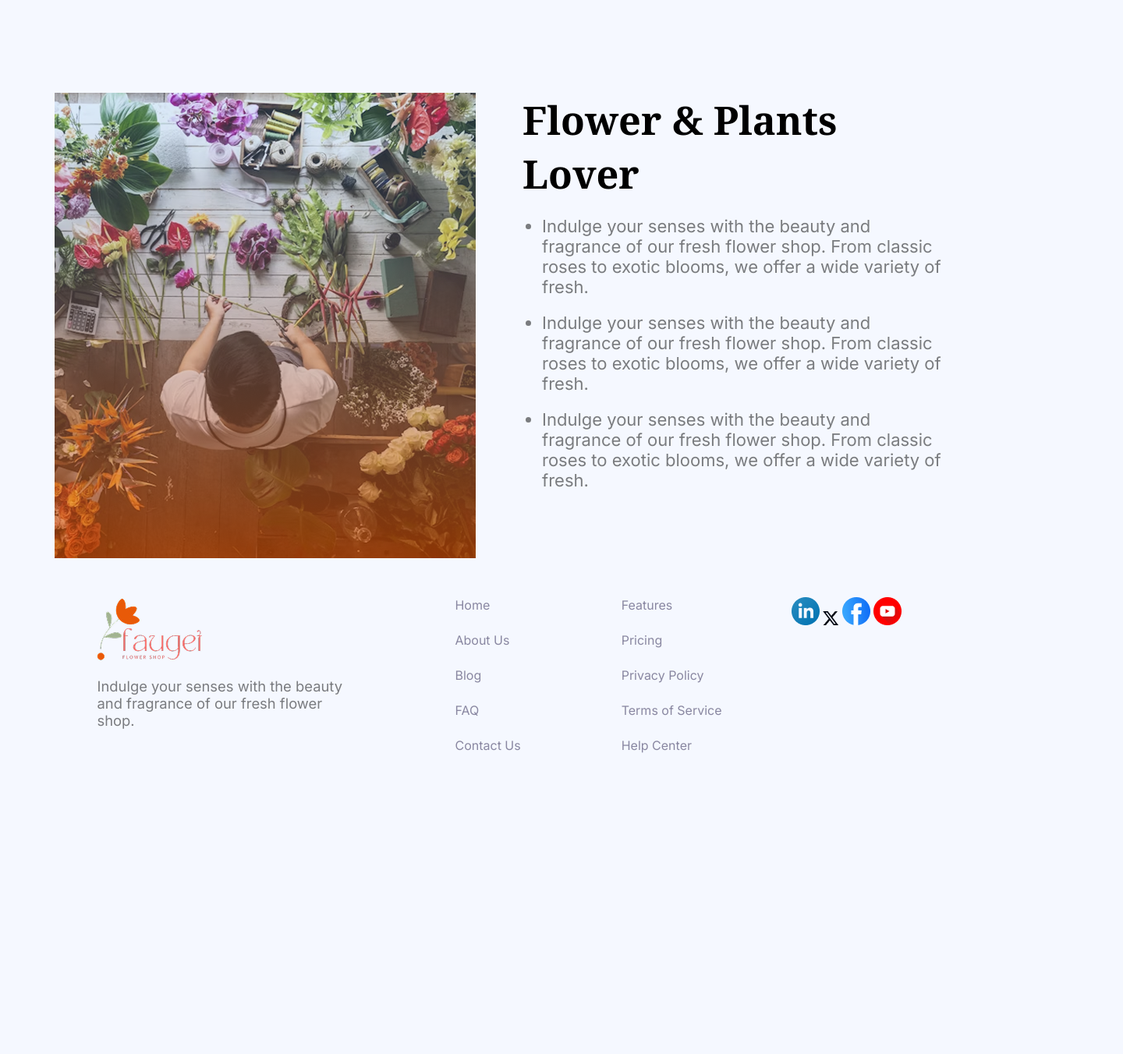
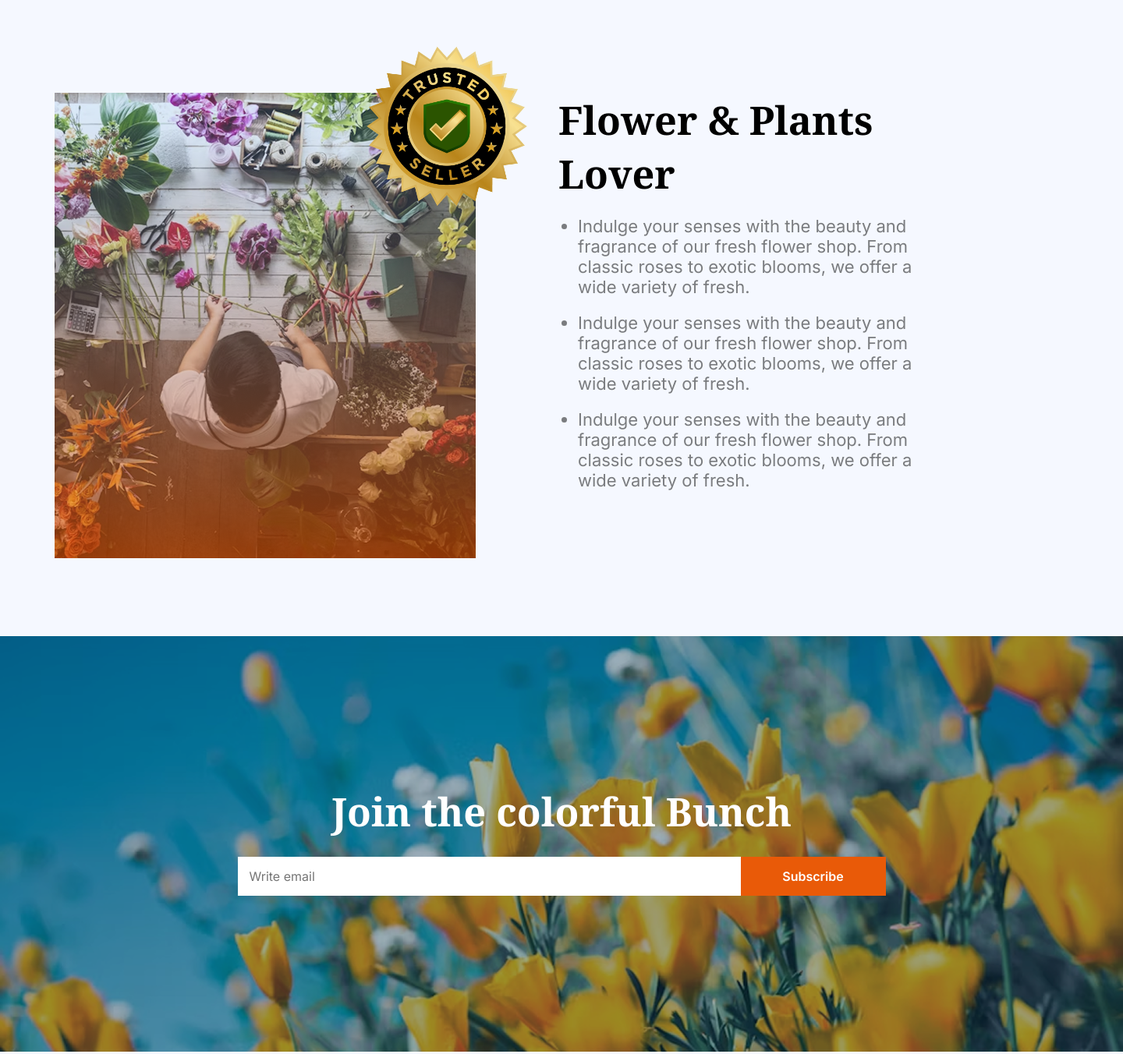
Before and after one commit to ziaullhaque/responsive-flowers-assignment, a plain HTML site: page index.html in a window 1280 px wide. Shown: the part 1949-3301 px from the top of the page at 78% size, 1440 px wide, since content can reach past the window. Before the commit the page ends 2963 px from the top, so only its background shows below. Drawn offline with Linux system fonts and the light colour scheme.

Commit message:
complete all section without latest deal section

```diff
--- a/index.html
+++ b/index.html
@@ -117,8 +117,10 @@
       <!-- Plants Lover Section start -->
       <section class="plants-lover">
         <div class="plants-lover-image">
-          <img src="./assets/flower-store.png" alt="" />
+          <img class="flower-store" src="./assets/flower-store.png" alt="" />
+          <img class="trusted" src="./assets/trusted-badge.png" alt="" />
         </div>
+
         <div class="plants-lover-content">
           <h2 class="flower-text">Flower & Plants Lover</h2>
           <ul class="lover-li">
@@ -140,11 +142,12 @@
           </ul>
         </div>
       </section>
+      <!-- Latest Deal Section start -->
       <!--  Join Section start -->
-      <!-- <section>
+      <section>
         <div class="join-part">
           <h1 class="join-colorful">Join the colorful Bunch</h1>
-          <div>
+          <div class="input-jone">
             <input
               class="join-input"
               type="text"
@@ -152,7 +155,7 @@
             /><button class="subscribe">Subscribe</button>
           </div>
         </div>
-      </section> -->
+      </section>
     </main>
     <!-- Footer Section start-->
     <footer>
--- a/styles/style.css
+++ b/styles/style.css
@@ -75,11 +75,27 @@ a:hover {
   font-size: 1.25rem;
   font-weight: 400;
 }
-/*Plants Section start   */
+/* Plants Section start   */
+.plants-lover {
+  padding-bottom: 100px;
+}
 .plants-content {
   max-width: 1140px;
   margin: 0 auto;
   text-align: center;
+}
+.flower-store {
+  position: absolute;
+}
+.trusted {
+  width: 286px;
+  height: 286px;
+  position: relative;
+  margin-left: 360px;
+  margin-top: -100px;
+
+  /* margin-top: -300px;
+  margin-left: 380px; */
 }
 .plants-title {
   font-family: "Noto Serif", serif;
@@ -165,24 +181,47 @@ a:hover {
   padding-bottom: 20px;
 }
 /* Join Section start  */
-/* .join-part {
+.join-part {
   background-image: url(../assets/news-letter-bg.png);
   background-size: cover;
   background-repeat: no-repeat;
+  margin: 0 auto;
+  width: 1440px;
+  height: 533px;
+  /* padding: 300px; */
 }
 .join-colorful {
   color: rgb(255, 255, 255);
   font-family: "Noto Serif", serif;
   font-size: 3.15rem;
   font-weight: 700;
+  text-align: center;
+  padding-top: 190px;
+  padding-bottom: 24px;
+}
+.input-jone {
+  text-align: center;
 }
 .join-input {
-  width: 644px;
+  width: 630px;
   height: 50px;
+  color: rgba(0, 0, 0, 0.5);
+  font-family: "Inter", sans-serif;
+  font-size: 1rem;
+  font-weight: 400;
+  padding-left: 15px;
+  border: none;
 }
 .subscribe {
+  width: 186px;
+  height: 50px;
+  color: rgb(255, 255, 255);
+  font-family: "Inter", sans-serif;
+  font-size: 1rem;
+  font-weight: 600;
+  border: none;
   background-color: rgb(233, 90, 8);
-} */
+}
 /* Footer Section start*/
 .foo-ter {
   width: 1120px;
```
